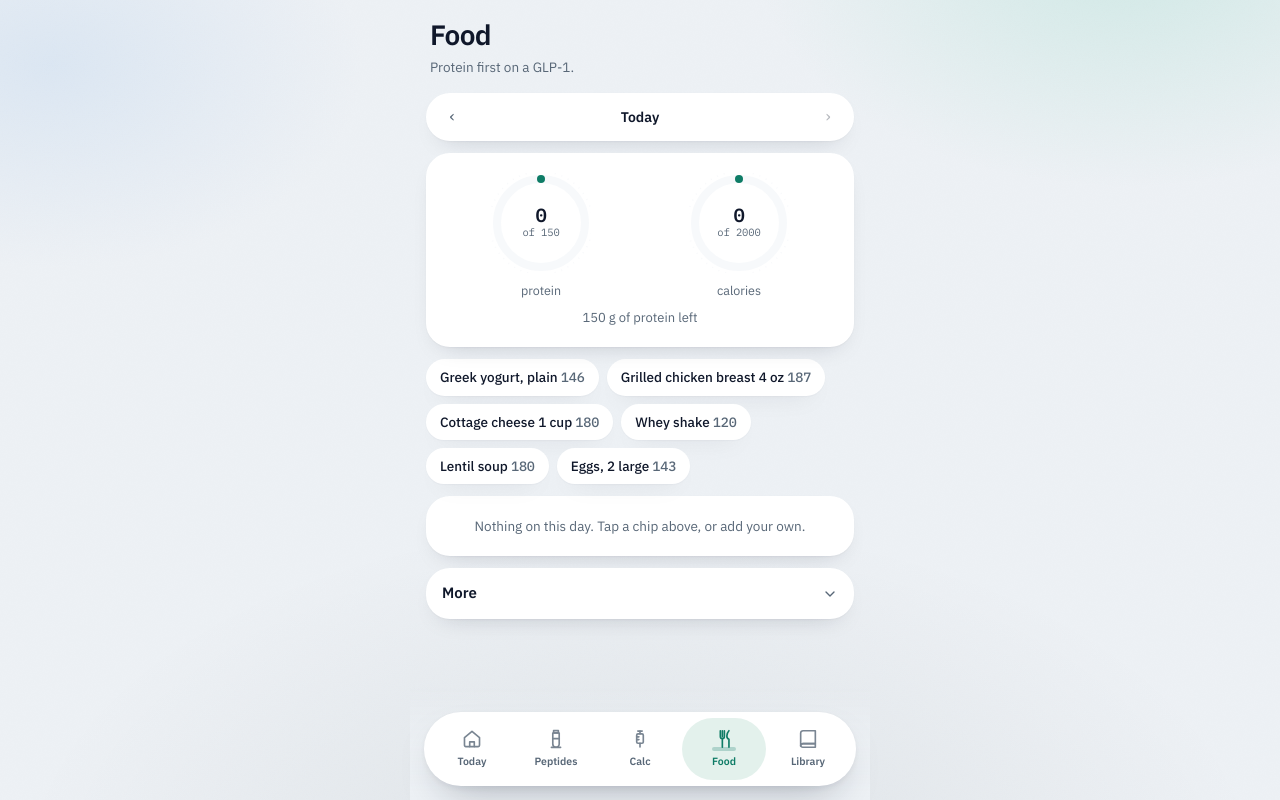
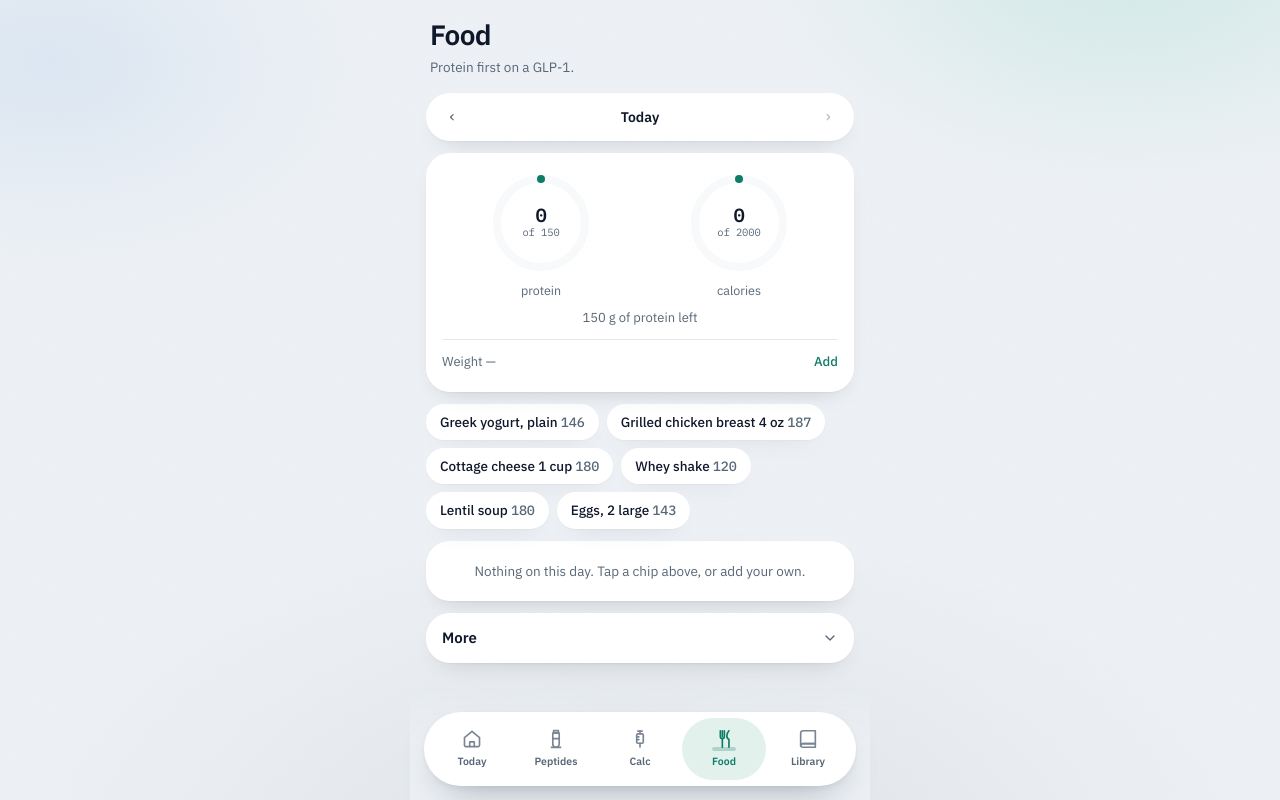
Before and after one commit to RDW-Labz/titrate, a Next.js app: page /food in a window 1280 px wide. Built offline with nearby package versions, Linux system fonts and the light colour scheme.

Commit message:
Weight logging sits on the Food card; the disclosure keeps the trend only

```diff
--- a/src/app/food/page.tsx
+++ b/src/app/food/page.tsx
@@ -51,6 +51,7 @@ export default function FoodPage() {
   const [back, setBack] = useState(0);
   const [draft, setDraft] = useState(BLANK);
   const [weight, setWeight] = useState("");
+  const [weightOpen, setWeightOpen] = useState(false);
 
   const day = addDays(now, -back);
   const key = dayKey(day);
@@ -103,6 +104,43 @@ export default function FoodPage() {
         <p className="mt-2 text-center text-[13px] text-muted">
           {protein >= goals.p ? "Protein done." : `${Math.max(0, goals.p - protein)} g of protein left`}
         </p>
+
+        <div className="mt-3 border-t border-line pt-3">
+          {weightOpen ? (
+            <div className="flex items-end gap-2">
+              <Field label="Weight (lb)" className="flex-1">
+                <input
+                  autoFocus
+                  inputMode="decimal"
+                  value={weight}
+                  onChange={(e) => setWeight(e.target.value)}
+                  placeholder={latest ? String(latest.lb) : "185"}
+                />
+              </Field>
+              <Btn
+                variant="quiet"
+                disabled={!(Number(weight) > 0)}
+                onClick={() => {
+                  actions.addWeight(Number(weight));
+                  setWeight("");
+                  setWeightOpen(false);
+                }}
+              >
+                Save
+              </Btn>
+            </div>
+          ) : (
+            <button
+              onClick={() => setWeightOpen(true)}
+              className="press flex w-full items-center justify-between text-[13px] text-muted"
+            >
+              <span>
+                Weight {latest ? <span className="num font-medium text-ink">{latest.lb} lb</span> : "—"}
+              </span>
+              <span className="font-medium text-accent">{latest ? "Update" : "Add"}</span>
+            </button>
+          )}
+        </div>
       </section>
 
       <div className="mt-3 flex flex-wrap gap-2">
@@ -219,21 +257,6 @@ export default function FoodPage() {
               <Trend values={sorted.slice(-8).map((w) => w.lb)} />
             </div>
           ) : null}
-          <div className="mt-2 flex items-end gap-2">
-            <Field label="Today (lb)" className="flex-1">
-              <input inputMode="decimal" value={weight} onChange={(e) => setWeight(e.target.value)} placeholder={latest ? String(latest.lb) : "185"} />
-            </Field>
-            <Btn
-              variant="quiet"
-              disabled={!(Number(weight) > 0)}
-              onClick={() => {
-                actions.addWeight(Number(weight));
-                setWeight("");
-              }}
-            >
-              Save
-            </Btn>
-          </div>
         </div>
 
         <div className="mt-4 border-t border-line pt-4">
```
